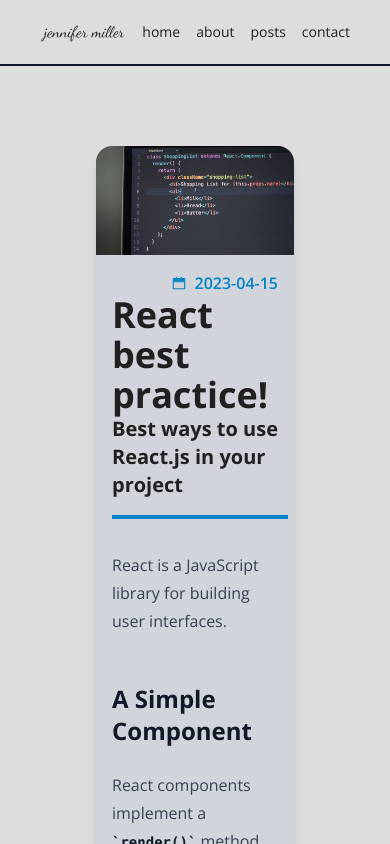
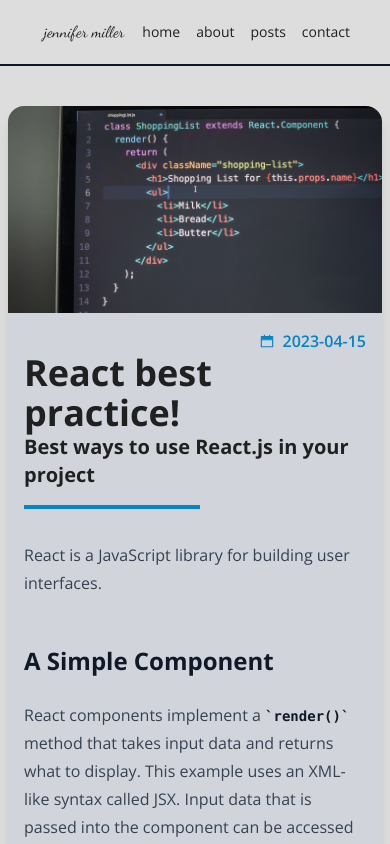
Before and after one commit to ryanjhlee87/new-next-blog, a Next.js app: page /posts/best-react-practices in a window 390 px wide. Built offline with nearby package versions, Linux system fonts and the light colour scheme.

Commit message:
Changed PostContent style

```diff
--- a/src/app/layout.tsx
+++ b/src/app/layout.tsx
@@ -26,7 +26,7 @@ export default function RootLayout({
     <html lang="en" className={sans.className}>
       <body className="flex flex-col w-full mx-auto">
         <Header />
-        <main className="grow w-full max-w-screen-2xl mx-auto px-12">
+        <main className="grow sm:p-none md:px-12 w-full max-w-screen-2xl mx-auto">
           {children}
         </main>
         <Footer />
--- a/src/app/posts/[slug]/page.tsx
+++ b/src/app/posts/[slug]/page.tsx
@@ -24,7 +24,7 @@ export default async function PostPage({ params: { slug } }: Props) {
   const { title, path, next, prev } = post;
 
   return (
-    <article className="rounded-2xl overflow-hidden bg-gray-300 shadow-lg m-12">
+    <article className="rounded-2xl m-2 md:m-12 overflow-hidden bg-gray-300 shadow-lg">
       <Image
         className="w-full h-1/5 max-h-[500px]"
         src={`/images/posts/${path}.png`}
```
